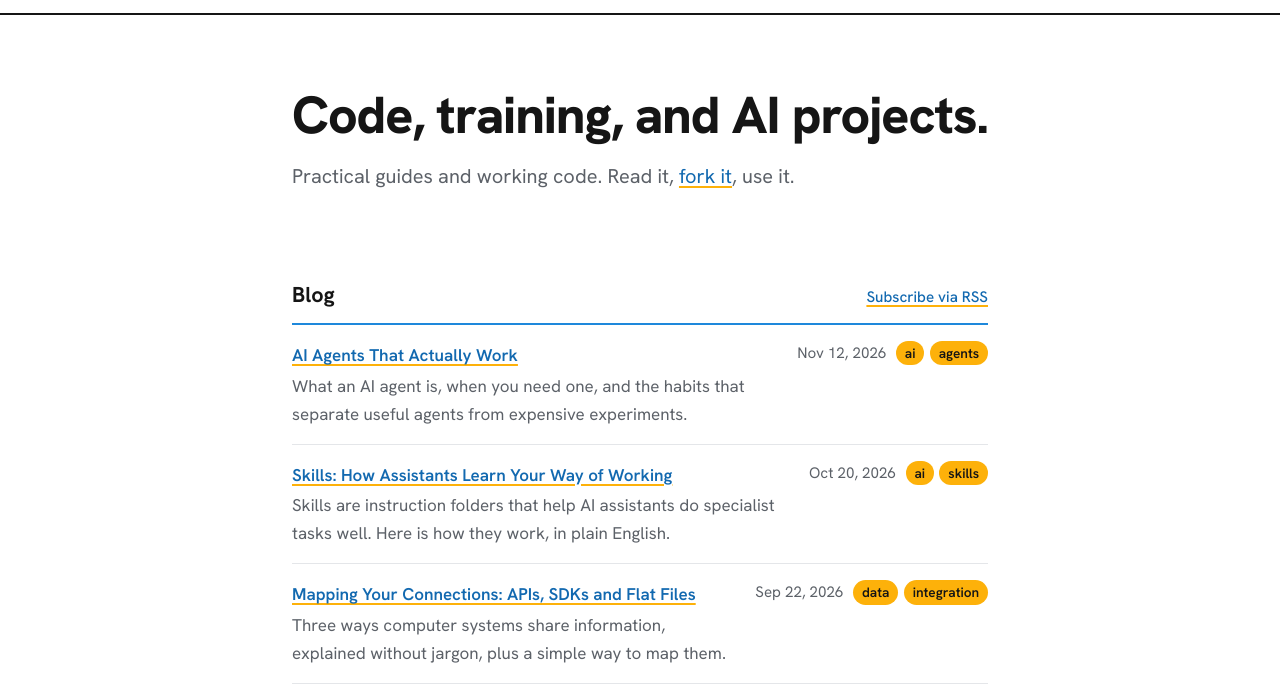
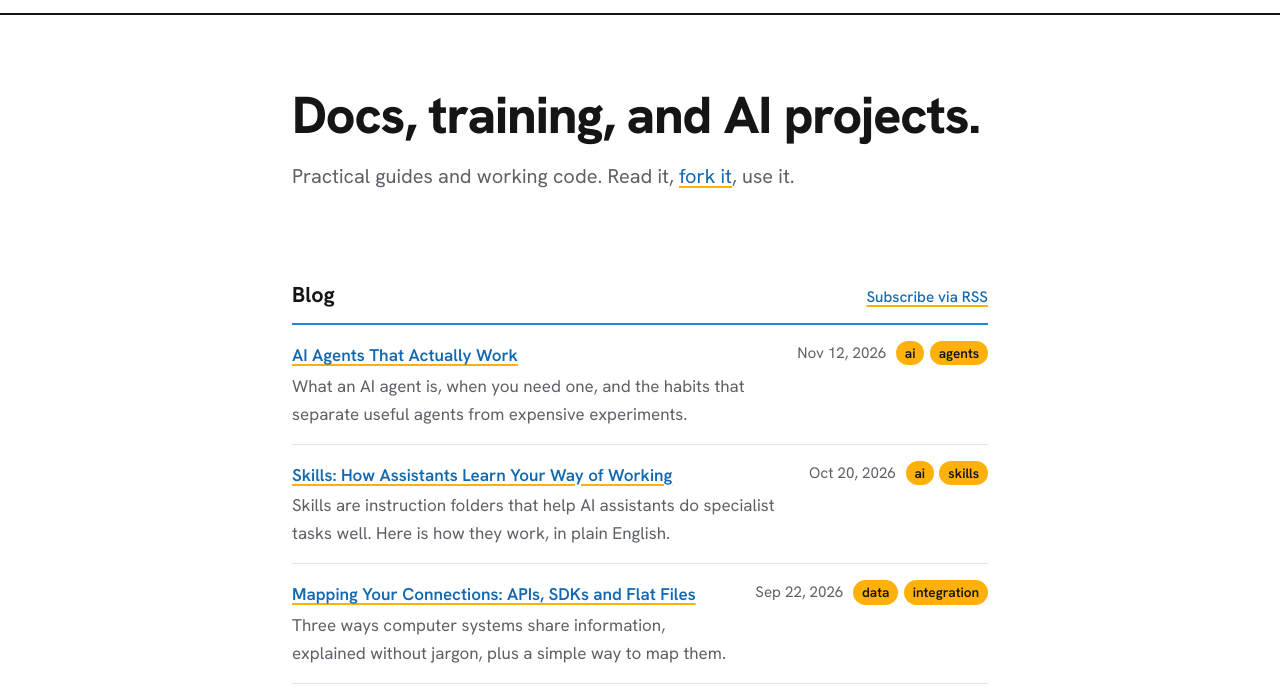
Before and after one commit to hardpress-dev/main, a plain HTML site: page index.html in a window 1280 px wide. Shown: the part 55-752 px from the top of the page. Drawn offline with Linux system fonts and the light colour scheme.

Commit message:
Update index.html

```diff
--- a/index.html
+++ b/index.html
@@ -61,7 +61,7 @@
 </head>
 <body><header><div class="wrap"><a class="brand" href="/"><svg viewBox="0 0 100 100" aria-hidden="true"><rect width="100" height="100" rx="24" fill="#1e88db"/><g fill="none" stroke="#fdb10a" stroke-width="9" stroke-linecap="round" stroke-linejoin="round"><polyline points="29,37 16,50 29,63"/><line x1="61" y1="22" x2="39" y2="78"/><polyline points="71,37 84,50 71,63"/></g></svg> hardpress</a><nav aria-label="Main"><a href="/#projects">Projects</a><a href="/#trainings">Trainings</a><a href="/#blog">Blog</a><button class="btn btn-sm theme-toggle" type="button">Dark</button></nav></div></header>
 <main class="wrap">
-<div class="hero"><h1>Code, training, and AI projects.</h1>
+<div class="hero"><h1>Docs, training, and AI projects.</h1>
 <p class="lede">Practical guides and working code. Read it, <a href="https://github.com/hardpress-dev/main/pulls" target="_blank" rel="noopener">fork it</a>, use it.</p></div>
 
 <section id="blog"><h2>Blog <a href="/feed.xml">Subscribe via RSS</a></h2>
```
